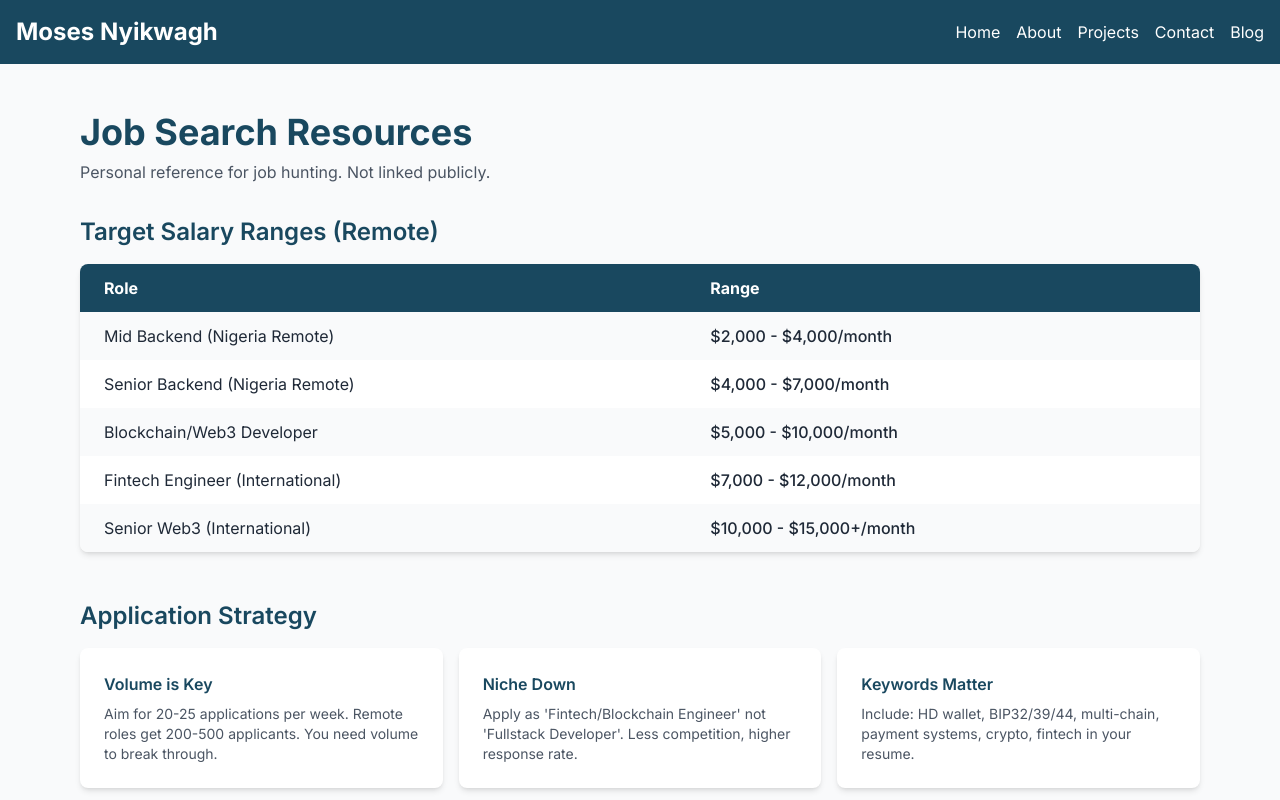
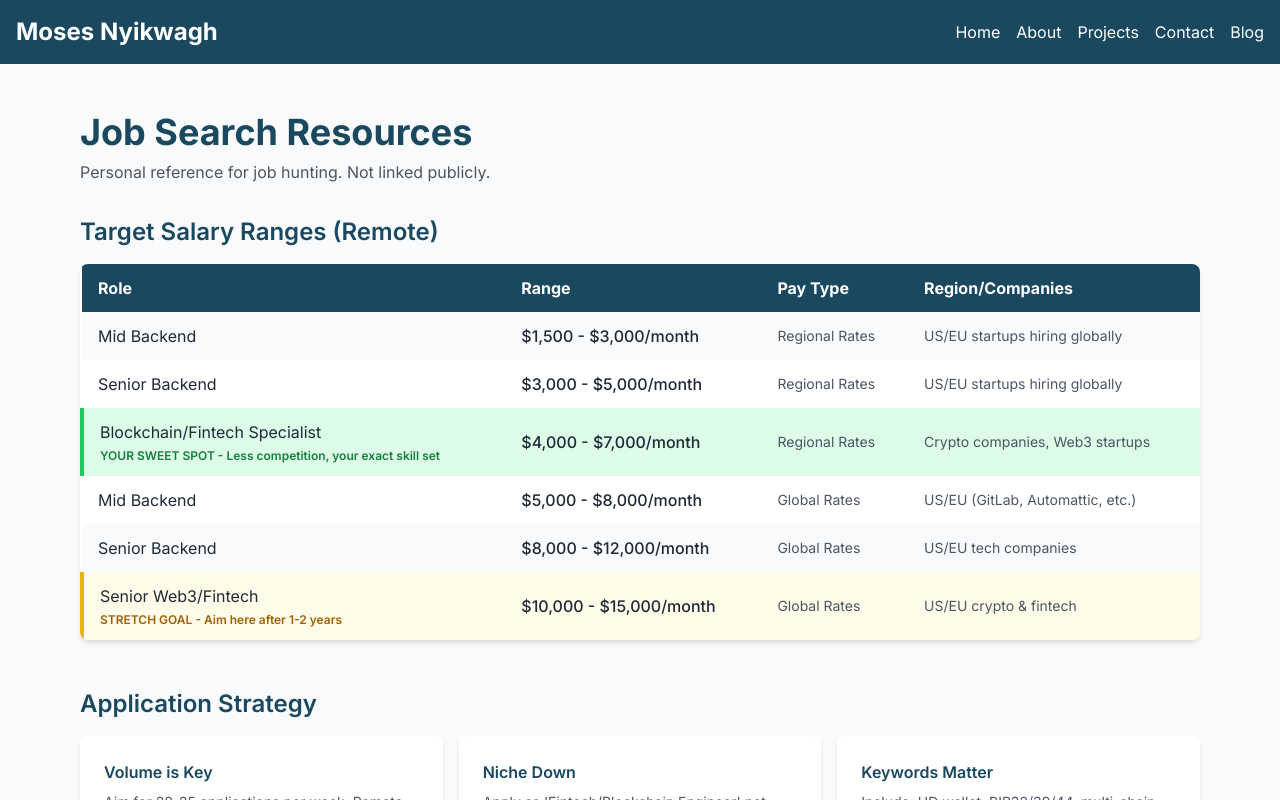
Before and after one commit to mosnyik/portfolio, a Next.js app: page /resources in a window 1280 px wide. Shown: the top 800 px of the page. Built offline with nearby package versions, Linux system fonts and the light colour scheme.

Commit message:
fix: cleaned the /resources

```diff
--- a/src/app/resources/page.tsx
+++ b/src/app/resources/page.tsx
@@ -79,11 +79,14 @@ const applicationTips = [
 ];
 
 const salaryRanges = [
-  { role: "Mid Backend (Nigeria Remote)", range: "$2,000 - $4,000/month" },
-  { role: "Senior Backend (Nigeria Remote)", range: "$4,000 - $7,000/month" },
-  { role: "Blockchain/Web3 Developer", range: "$5,000 - $10,000/month" },
-  { role: "Fintech Engineer (International)", range: "$7,000 - $12,000/month" },
-  { role: "Senior Web3 (International)", range: "$10,000 - $15,000+/month" },
+  // Remote - Regional/Adjusted rates (company adjusts for your location)
+  { role: "Mid Backend", range: "$1,500 - $3,000/month", category: "Regional Rates", region: "US/EU startups hiring globally", highlight: false },
+  { role: "Senior Backend", range: "$3,000 - $5,000/month", category: "Regional Rates", region: "US/EU startups hiring globally", highlight: false },
+  { role: "Blockchain/Fintech Specialist", range: "$4,000 - $7,000/month", category: "Regional Rates", region: "Crypto companies, Web3 startups", highlight: true, note: "YOUR SWEET SPOT - Less competition, your exact skill set" },
+  // Remote - Global rates (same pay regardless of location)
+  { role: "Mid Backend", range: "$5,000 - $8,000/month", category: "Global Rates", region: "US/EU (GitLab, Automattic, etc.)", highlight: false },
+  { role: "Senior Backend", range: "$8,000 - $12,000/month", category: "Global Rates", region: "US/EU tech companies", highlight: false },
+  { role: "Senior Web3/Fintech", range: "$10,000 - $15,000/month", category: "Global Rates", region: "US/EU crypto & fintech", highlight: "stretch", note: "STRETCH GOAL - Aim here after 1-2 years" },
 ];
 
 export default function Resources() {
@@ -101,19 +104,41 @@ export default function Resources() {
           {/* Salary Ranges */}
           <section className="mb-12">
             <h2 className="text-2xl font-semibold text-[#19485F] mb-4">Target Salary Ranges (Remote)</h2>
-            <div className="bg-white rounded-lg shadow-md overflow-hidden">
+            <div className="bg-white rounded-lg shadow-md overflow-hidden overflow-x-auto">
               <table className="w-full">
                 <thead className="bg-[#19485F] text-white">
                   <tr>
-                    <th className="px-6 py-3 text-left">Role</th>
-                    <th className="px-6 py-3 text-left">Range</th>
+                    <th className="px-4 py-3 text-left">Role</th>
+                    <th className="px-4 py-3 text-left">Range</th>
+                    <th className="px-4 py-3 text-left">Pay Type</th>
+                    <th className="px-4 py-3 text-left">Region/Companies</th>
                   </tr>
                 </thead>
                 <tbody>
                   {salaryRanges.map((item, index) => (
-                    <tr key={index} className={index % 2 === 0 ? "bg-gray-50" : "bg-white"}>
-                      <td className="px-6 py-3 text-gray-800">{item.role}</td>
-                      <td className="px-6 py-3 text-gray-800 font-medium">{item.range}</td>
+                    <tr
+                      key={index}
+                      className={
+                        item.highlight === true
+                          ? "bg-green-100 border-l-4 border-green-500"
+                          : item.highlight === "stretch"
+                            ? "bg-yellow-50 border-l-4 border-yellow-500"
+                            : index % 2 === 0
+                              ? "bg-gray-50"
+                              : "bg-white"
+                      }
+                    >
+                      <td className="px-4 py-3 text-gray-800">
+                        {item.role}
+                        {item.note && (
+                          <div className={`text-xs mt-1 font-semibold ${item.highlight === true ? "text-green-700" : "text-yellow-700"}`}>
+                            {item.note}
+                          </div>
+                        )}
+                      </td>
+                      <td className="px-4 py-3 text-gray-800 font-medium">{item.range}</td>
+                      <td className="px-4 py-3 text-gray-600 text-sm">{item.category}</td>
+                      <td className="px-4 py-3 text-gray-600 text-sm">{item.region}</td>
                     </tr>
                   ))}
                 </tbody>
```
